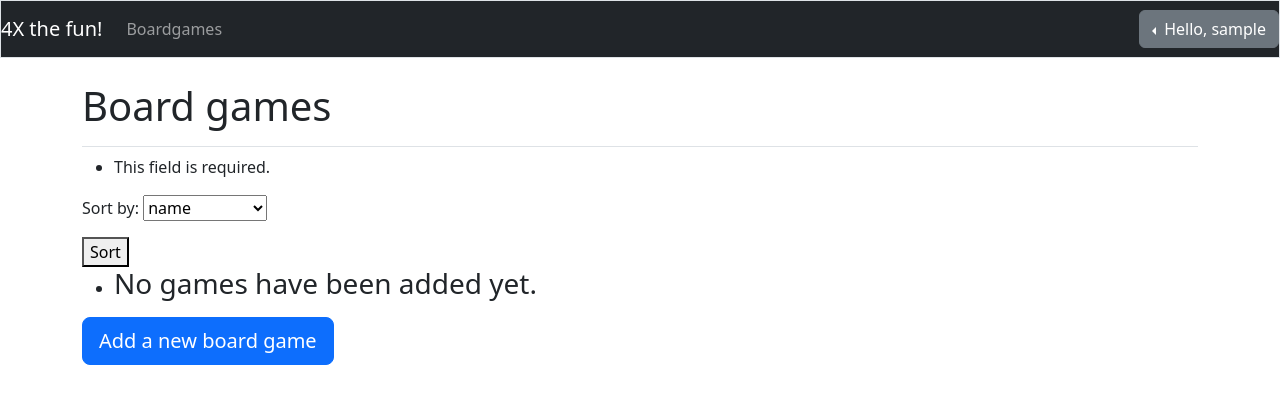
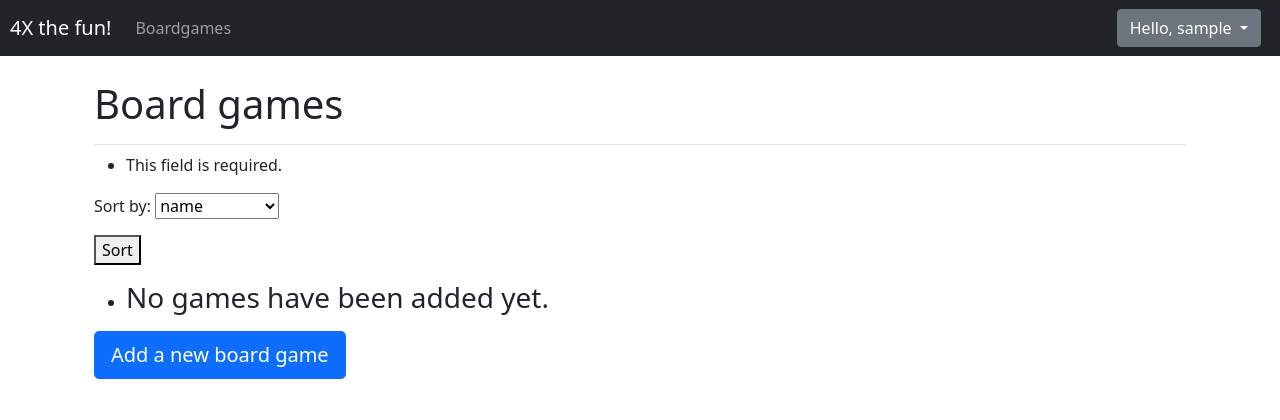
Before and after one commit to starxseeker/AppProg, a Django app: page /board_games/ in a window 1280 px wide. Shown: the top 420 px of the page. Run offline with Django 3.2, Linux system fonts and the light colour scheme; the visitor is signed in with stand-in values (Sample User, id 1); data that the repository does not hold is empty; some libraries are stand-ins or nearby versions.

Commit message:
improved dropdown & the look of the site

```diff
--- a/src/games/templates/games/base.html
+++ b/src/games/templates/games/base.html
@@ -1,30 +1,41 @@
-{% load bootstrap5 %}
 {% comment "" %}
 Base.html for AppProj teamwork
 Checked to be valid 06.12.21
 {% endcomment %}
+
+{% load bootstrap5 %}
+{% bootstrap_css %}
 
 <!doctype html>
 <html lang="en">
     <head>
         <meta charset="utf-8">
         <meta name="viewport" content="width=device-width, initial-scale=1, shrink-to-fit=no">
+
+        <title>4X the fun!</title>
+        <style>
+            /* Custom styles */
+            .navbar-brand {
+                padding-left: 10px;
+            }
+            .useractions {
+                padding-right: 10px;
+            }
+            .navbar .dropdown-menu-right {
+                right: 0;
+                left: auto;
+            }
+        </style>
+
         <link href="https://cdn.jsdelivr.net/npm/bootstrap@5.1.2/dist/css/bootstrap.min.css" rel="stylesheet">
         <script src="https://cdn.jsdelivr.net/npm/bootstrap@5.1.2/dist/js/bootstrap.bundle.min.js"></script>
-
-    <title>4X the fun!</title>
-
-    {% bootstrap_css %}
 
     </head>
 
     <body>
-
         <nav class="navbar navbar-expand-md navbar-dark
-        bg-dark mb-4 border">
-        <a class="navbar-brand" href="{% url 'games:index'%}">
-            4X the fun!</a>
-
+            bg-dark mb-4">
+            <a class="navbar-brand" href="{% url 'games:index'%}">4X the fun!</a>
 
             <button class="navbar-toggler" type="button" data-toggle="collapse"
                 data-target="#navbarCollapse" aria-control="navbarCollapse"
@@ -36,27 +47,26 @@
                 <ul class="navbar-nav me-auto">
                     {% if user.is_authenticated %}
                         <li class="nav-item">
-                        <a class="nav-link" href="{% url 'games:board_games' %}">
-                        Boardgames </a>
+                            <a class="nav-link" href="{% url 'games:board_games' %}">Boardgames</a>
                         </li>
                     {% endif %}
                 </ul>
             </div>
 
             <div class="collapse navbar-collapse" id="navbarCollapse">
-            <ul class="navbar-nav ms-auto">
+                <ul class="navbar-nav ms-auto useractions">
                     {% if user.is_authenticated %}
-                    <div class="dropdown dropstart">
-                        <button type="button" class="btn btn-secondary dropdown-toggle" data-bs-toggle="dropdown">
+                        <li class="nav-item dropdown">
+                            <button type="button" class="btn btn-secondary dropdown-toggle" data-toggle="dropdown">
                                 Hello, {{ user.username }}
                             </button>
-                        <div class="dropdown-menu" aria-labelledby="dropdownMenuButton">
+                            <div class="dropdown-menu dropdown-menu-right">
                                 <h6 class="dropdown-header">Account control</h6>
                                 <div class="dropdown-divider"></div>
-                            <a class="dropdown-item" href="{% url 'users:register' %}">Change password</a>
+                                <!-- <a class="dropdown-item" href="{% url 'users:register' %}">Change password</a> -->
                                 <a class="dropdown-item" href="{% url 'users:logout' %}">Log out</a>
                             </div>
-                    </div>
+                        </li>>
                     {% else %}
                         <li class="nav-item">
                             <a class="nav-link" href="{% url 'users:register' %}">
@@ -71,13 +81,12 @@
             </div>
         </nav>
 
-
         <script src="https://code.jquery.com/jquery-3.3.1.slim.min.js" integrity="sha384-q8i/X+965DzO0rT7abK41JStQIAqVgRVzpbzo5smXKp4YfRvH+8abtTE1Pi6jizo" crossorigin="anonymous"></script>
         <script src="https://cdnjs.cloudflare.com/ajax/libs/popper.js/1.14.7/umd/popper.min.js" integrity="sha384-UO2eT0CpHqdSJQ6hJty5KVphtPhzWj9WO1clHTMGa3JDZwrnQq4sF86dIHNDz0W1" crossorigin="anonymous"></script>
         <script src="https://stackpath.bootstrapcdn.com/bootstrap/4.3.1/js/bootstrap.min.js" integrity="sha384-JjSmVgyd0p3pXB1rRibZUAYoIIy6OrQ6VrjIEaFf/nJGzIxFDsf4x0xIM+B07jRM" crossorigin="anonymous"></script>
 
+    </body>
 
-</body>
     <main role="main" class="container">
         <div class="pb-2 mb-2 border-bottom">
             {% block page_header %}{% endblock page_header %}
```
Lines whose indentation alone changed are shown as unchanged.
